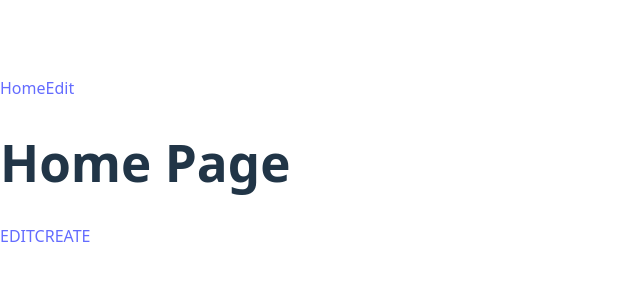
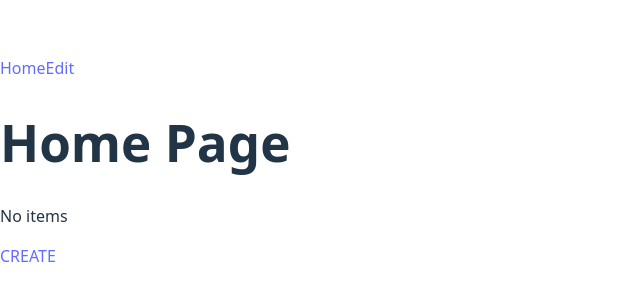
Before and after one commit to cadst/codeit-part3-todolist, a React (Vite) app: page / in a window 1280 px wide. Shown: the part 238-538 px from the top of the page, without its empty margins (0-640 px from the left). Built offline with nearby package versions, Linux system fonts and the light colour scheme.

Commit message:
[feat] 홈페이지 TodoList 추가 및 edit, delete 기능 추가

```diff
--- a/src/pages/HomePage.tsx
+++ b/src/pages/HomePage.tsx
@@ -1,24 +1,51 @@
 import { Link } from "react-router-dom";
-import { useEffect } from "react";
+import { useEffect, useState } from "react";
+import TodoList from "../components/home/TodoList";
+import { useNavigate } from "react-router-dom";
 
 type Item = {
+  id: string;
   title: string;
   description: string;
 };
 
-let items: Item[];
+const HomePage = () => {
+  const [items, setItems] = useState<Item[]>([]);
+  const navigate = useNavigate();
+  // 컴포넌트가 마운트될 때와 포커스를 받을 때 localStorage 새로고침
+  const loadItems = () => {
+    const storedItems: Item[] = JSON.parse(
+      localStorage.getItem("item") || "[]"
+    );
+    setItems(storedItems);
+  };
 
-const HomePage = () => {
   useEffect(() => {
-    items = JSON.parse(localStorage.getItem("item") || "[]");
-  }, [items]);
+    loadItems(); // 컴포넌트 마운트 시 localStorage에서 데이터 로드
+
+    // 윈도우 포커스 이벤트 리스너 추가 (다른 페이지에서 돌아올 때 업데이트)
+    window.addEventListener("focus", loadItems);
+
+    return () => {
+      window.removeEventListener("focus", loadItems);
+    };
+  }, []);
+
+  // ID로 항목 삭제 (filter 사용)
+  const handleDelete = (id: string) => {
+    const newItems = items.filter((item) => item.id !== id);
+    setItems(newItems);
+    localStorage.setItem("item", JSON.stringify(newItems));
+  };
+
+  const handleEdit = (id: string) => {
+    navigate(`/edit?mode=update&id=${id}`); // id를 쿼리 파라미터로 전달(필수일까요?)
+  };
 
   return (
     <>
       <h1>Home Page</h1>
-      {/* <h2>{title}</h2>
-      <p>{description}</p> */}
-      <Link to="/edit">EDIT</Link>
+      <TodoList items={items} onEdit={handleEdit} onDelete={handleDelete} />
       <Link to="/edit?mode=create">CREATE</Link>
     </>
   );
```
